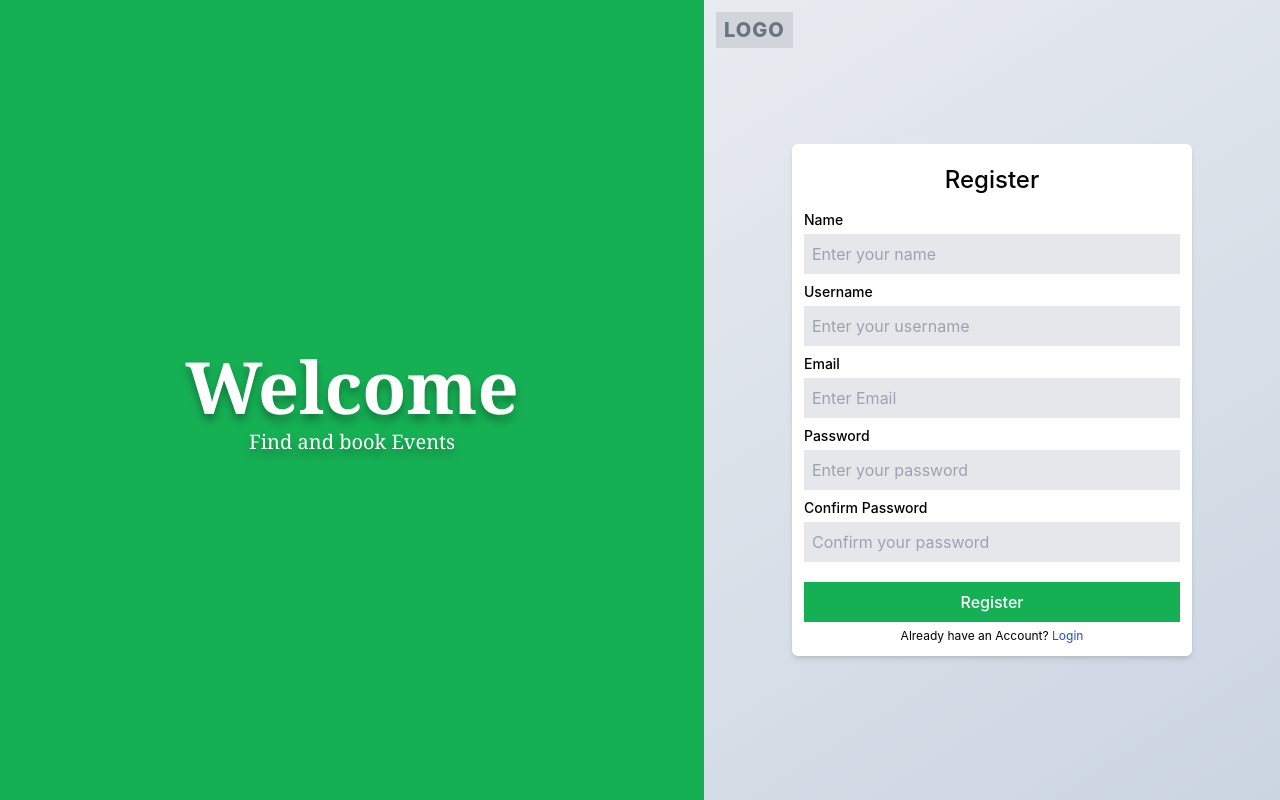
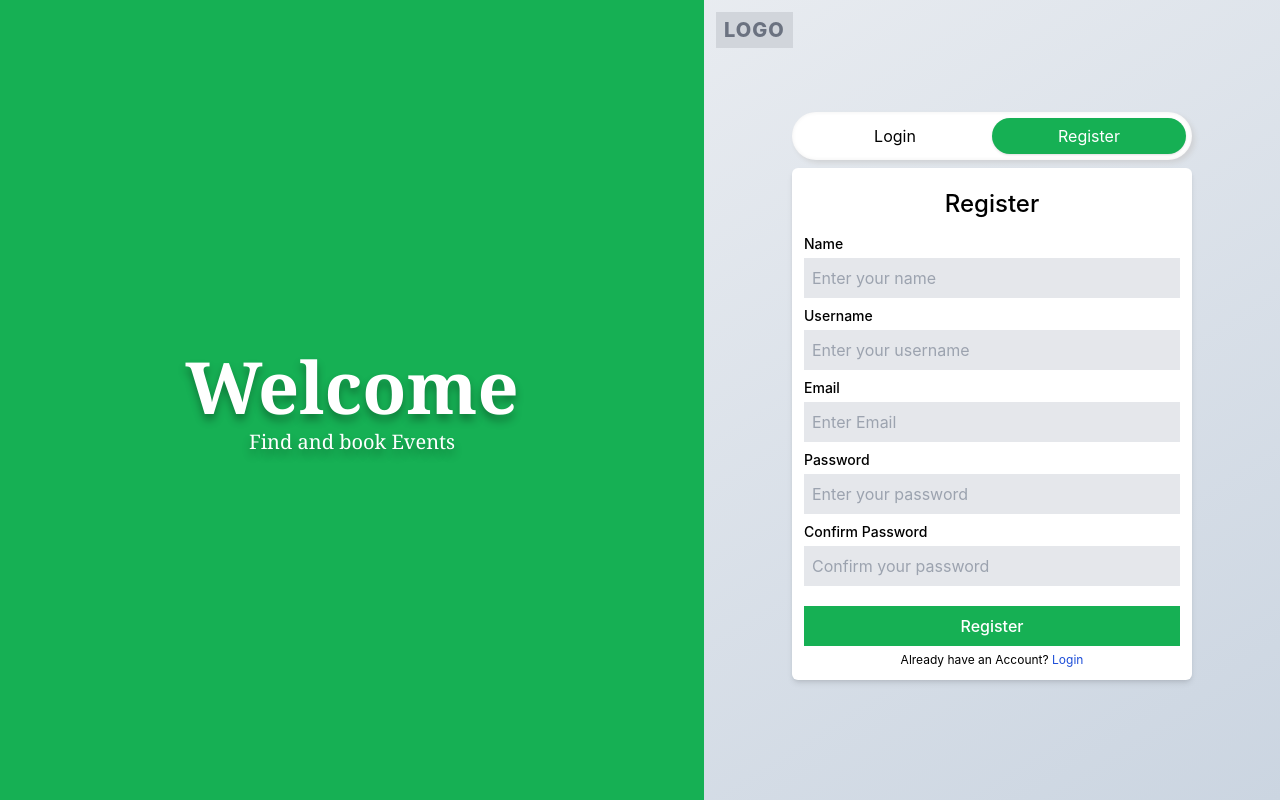
Before and after one commit to Harshith-reddy1629/event, a React (Vite) app: page /register in a window 1280 px wide. Built offline with nearby package versions, Linux system fonts and the light colour scheme.

Commit message:
@0.0.3 || login || register

```diff
--- /dev/null
+++ b/src/components/Logout.jsx
@@ -0,0 +1,62 @@
+import Popup from "reactjs-popup";
+
+import "reactjs-popup/dist/index.css";
+
+import React from "react";
+import { BiLogOut } from "react-icons/bi";
+import Cookies from "js-cookie";
+import { LuLogOut } from "react-icons/lu";
+import { useNavigate } from "react-router-dom";
+function Logout() {
+  const navigate = useNavigate();
+  const onLogOut = () => {
+    Cookies.remove("token");
+    navigate("/login");
+  };
+  return (
+    <Popup
+      modal
+      trigger={
+        <button className="flex items-center gap-2 hover:text-btn-theme ">
+          <BiLogOut /> Logout
+        </button>
+      }
+    >
+      {(close) => (
+        <div className="flex items-center justify-evenly p-1 md:p-3 gap-3 md:gap-7">
+          <div className="">
+            <LuLogOut
+              color="#D97706"
+              className="box-content p-2 rounded-full text-xl md:text-2xl bg-[#f1ca9d] shadow-[0_0_1px_6px_#D9770640]"
+            />
+          </div>
+          <div className="">
+            <div className="">
+              <h3 className="font-medium">Are you sure you want to Logout?</h3>
+
+              <p className="text-xs text-gray-600">
+                If you click on Yes , you'll be logged out
+              </p>
+            </div>
+            <div className="mt-5 grid grid-cols-2 gap-1 md:gap-3">
+              <button
+                className="bg-red-600 leading-4 text-sm p-1.5 text-white border rounded border-red-600"
+                onClick={onLogOut}
+              >
+                Yes, Logout
+              </button>
+              <button
+                className=" text-red-600 leading-4 text-sm  border rounded border-red-600 "
+                onClick={() => close()}
+              >
+                Cancel
+              </button>
+            </div>
+          </div>
+        </div>
+      )}
+    </Popup>
+  );
+}
+
+export default Logout;
--- a/src/components/Sidebar.jsx
+++ b/src/components/Sidebar.jsx
@@ -5,6 +5,7 @@ import { Link, useLocation, useNavigate } from "react-router-dom";
 import Cookies from "js-cookie";
 import { LuMenu } from "react-icons/lu";
 import { RxCross2 } from "react-icons/rx";
+import Logout from "./Logout";
 function Sidebar() {
   const { pathname } = useLocation();
   const [sideStat, setSideStat] = useState(false);
@@ -63,12 +64,7 @@ function Sidebar() {
           </Link>
         </ul>
         <div className="absolute bottom-2 left-0 p-3 text-center w-full border-t border-[#ccc] flex justify-center">
-          <button
-            onClick={onLogout}
-            className="flex items-center gap-2 hover:text-btn-theme "
-          >
-            <BiLogOut /> Logout
-          </button>
+          <Logout />
         </div>
       </aside>
     </>
--- a/src/index.css
+++ b/src/index.css
@@ -39,3 +39,7 @@ textarea::-webkit-scrollbar:hover {
 textarea::-webkit-scrollbar-thumb {
   border-radius: 99px;
 }
+
+.popup-content {
+  @apply max-w-[380px] w-full rounded-md;
+}
--- a/src/pages/CheckAuth/index.jsx
+++ b/src/pages/CheckAuth/index.jsx
@@ -1,7 +1,7 @@
 import React, { useEffect, useState } from "react";
 import Sidebar from "../../components/Sidebar";
 import Header from "../../components/Header";
-import { Navigate, Outlet } from "react-router-dom";
+import { Link, Navigate, Outlet, useLocation } from "react-router-dom";
 import SearchBar from "../../components/SearchBar";
 import "./index.css";
 
@@ -9,6 +9,8 @@ import Cookies from "js-cookie";
 
 function CheckAuth() {
   const Token = Cookies.get("token");
+
+  const { pathname } = useLocation();
 
   if (Token) {
     return <Navigate to="/" />;
@@ -22,9 +24,28 @@ function CheckAuth() {
           Find and book Events
         </p>
       </div>
-      <div className="p-4 relative md:flex-[1_1_45%]   h-[100dvh]  flex flex-col gap-3 items-center justify-center overflow-y-auto ">
+      <div className="p-4 relative md:flex-[1_1_45%]   h-[100dvh]  flex flex-col gap-2 items-center  overflow-y-auto ">
         <div className="font-extrabold text-gray-500 tracking-wider absolute top-3 left-3 bg-gray-300 p-1 px-2 text-xl">
           LOGO
+        </div>
+        <div className="relative grid grid-cols-2 w-full max-w-[400px] text-center mt-24 bg-white p-1.5 rounded-full  shadow-[0_0_4px_0px_inset_#00000010,_3px_3px_5px_#00000023,_3px_3px_5px_#ffffff90]">
+          <Link
+            to="/login"
+            className={`p-1.5 rounded-full ${
+              pathname === "/login" && "bg-btn-theme text-white shadow"
+            } `}
+          >
+            Login
+          </Link>
+          {/* <div className="w-1/2 h-full  absolute left-1/2"></div> */}
+          <Link
+            to="/register"
+            className={`p-1.5 rounded-full ${
+              pathname === "/register" && "bg-btn-theme text-white shadow"
+            } `}
+          >
+            Register
+          </Link>
         </div>
         <Outlet />
       </div>
```
